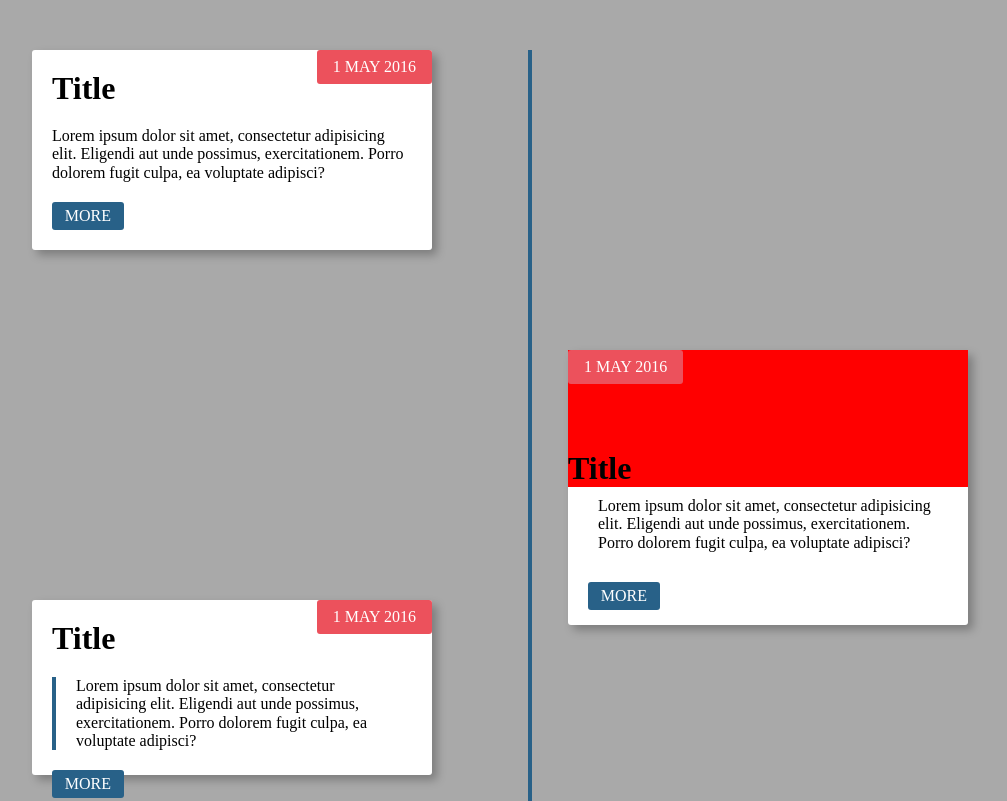
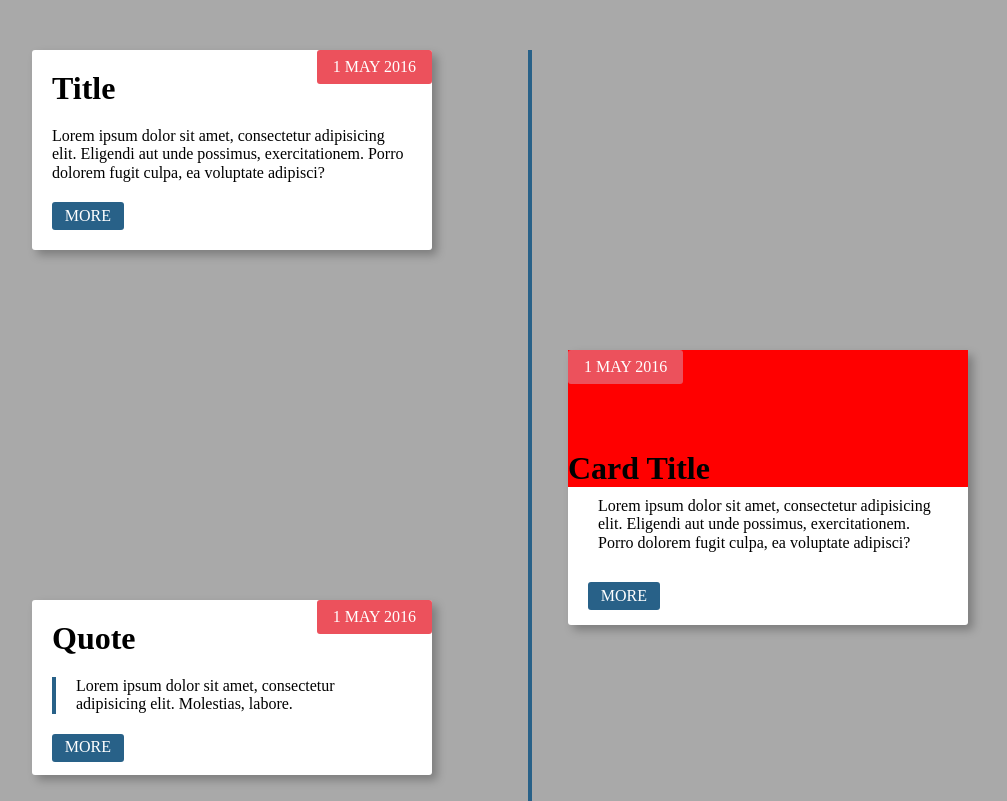
Before and after one commit to PatrickBoynton/vertical-timeline, a plain HTML site: page index.html in a window 1280 px wide. Shown: the top 801 px of the page, without its empty margins (48-1055 px from the left). Drawn offline with Linux system fonts and the light colour scheme.

Commit message:
Changed some of the text.

```diff
--- a/index.html
+++ b/index.html
@@ -20,8 +20,8 @@
 
       <div class="box box3">
         <time>1 May 2016</time>
-        <h1>Title</h1>
-        <p>Lorem ipsum dolor sit amet, consectetur adipisicing elit. Eligendi aut unde possimus, exercitationem. Porro dolorem fugit culpa, ea voluptate adipisci?</p>
+        <h1>Quote</h1>
+        <p>Lorem ipsum dolor sit amet, consectetur adipisicing elit. Molestias, labore.</p>
         <button>More</button>
       </div>
     </div>
@@ -30,7 +30,7 @@
     <div class="column right">
       <div class="box box2">
         <time>1 May 2016</time>
-        <h1>Title</h1>
+        <h1>Card Title</h1>
         <p>Lorem ipsum dolor sit amet, consectetur adipisicing elit. Eligendi aut unde possimus, exercitationem. Porro dolorem fugit culpa, ea voluptate adipisci?</p>
         <button>More</button>
       </div>
```
